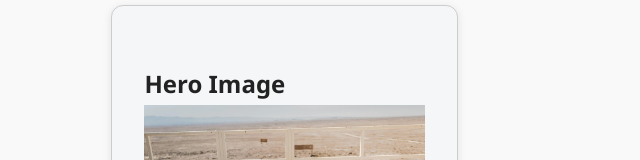
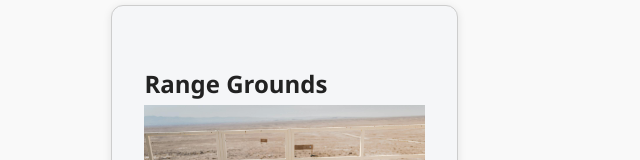
Before and after one commit to gmaroko/css-and-docker-exe-wk2, a plain HTML site: page index.html in a window 1280 px wide. Shown: the part 374-534 px from the top of the page, without its empty margins (254-894 px from the left). Drawn offline with Linux system fonts and the light colour scheme.

Commit message:
update after docker build

```diff
--- a/index.html
+++ b/index.html
@@ -30,7 +30,7 @@
                 <p class="text-center"><time datetime="2025-09-16">September 16, 2025</time></p>
             </header>
             <section class="card">
-                <h3>Hero Image</h3>
+                <h3>Range Grounds</h3>
                 <picture>
                     <source srcset="assets/images/hero-large.jpg 1200w, assets/images/hero-medium.jpg 800w, assets/images/hero-small.jpg 400w" sizes="(max-width: 600px) 400px, (max-width: 900px) 800px, 1200px">
                     <img src="assets/images/hero-medium.jpg" alt="People practicing at the GMA Shooting Range" style="width:100%;height:auto;">
```
